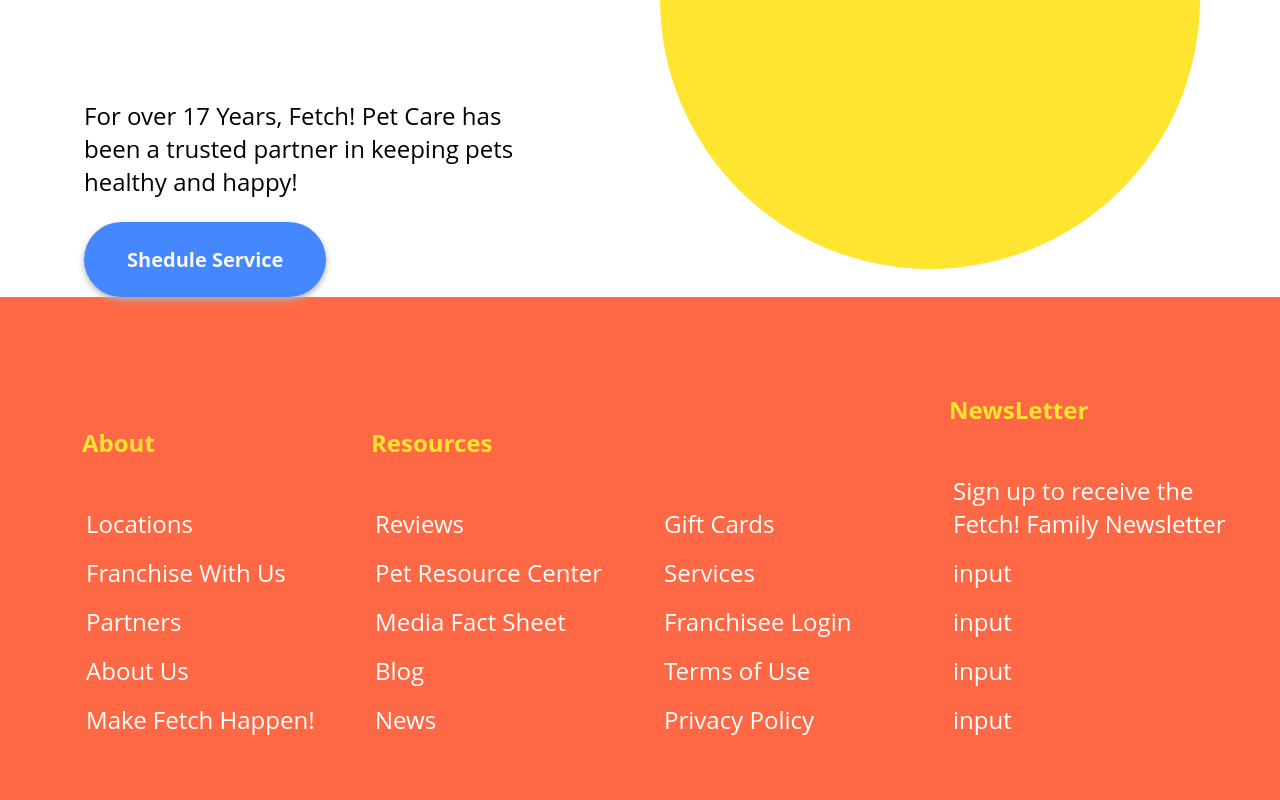
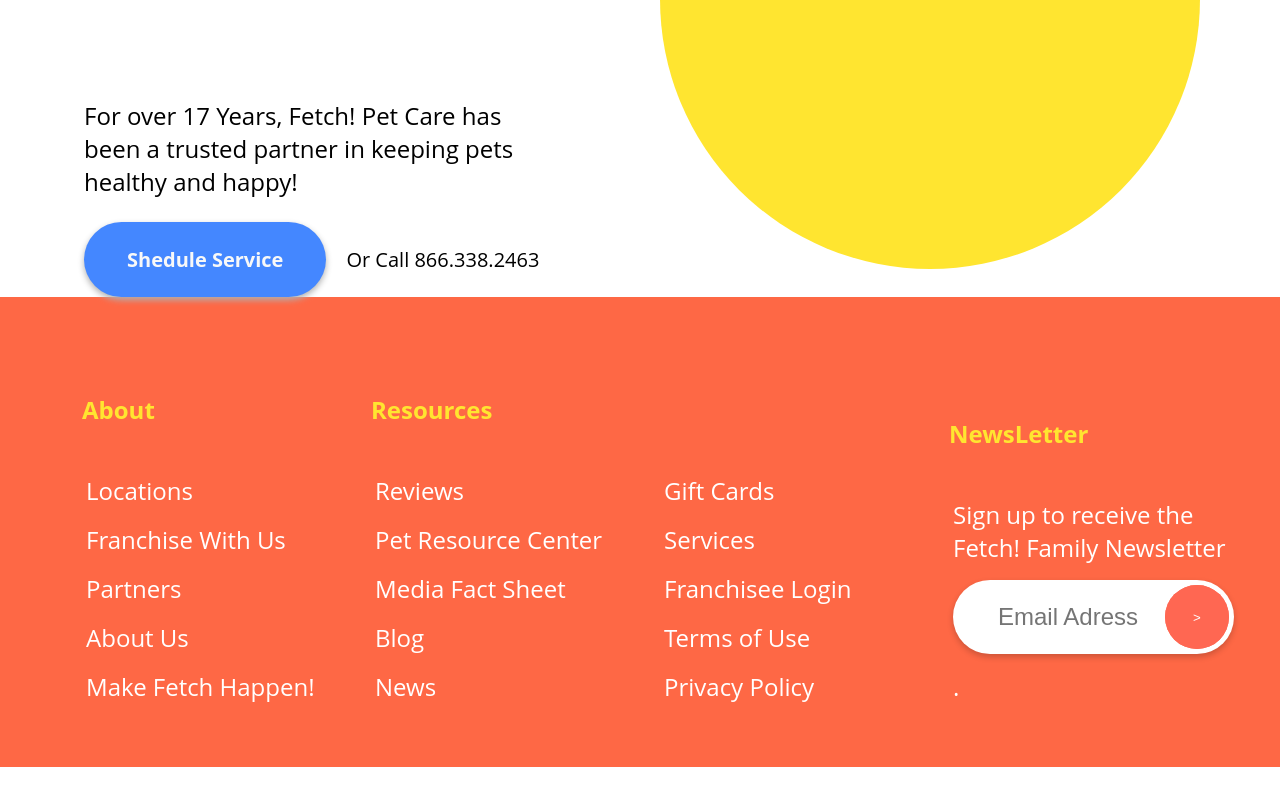
Before and after one commit to ELKINBARRETOC/prueba_frond, an Angular app: page /home in a window 1280 px wide. Shown: the part 668-1468 px from the top of the page. After the commit the page ends 1435 px from the top, so only its background shows below. Built offline with nearby package versions, Linux system fonts and the light colour scheme.

Commit message:
Se agrega component textbox

```diff
--- a/src/app/app.module.ts
+++ b/src/app/app.module.ts
@@ -19,6 +19,7 @@
 import { FranchiseComponent } from './componentes/paginas/franchise/franchise.component';
 import { NofoundComponent } from './componentes/paginas/nofound/nofound.component';
 import { FooterComponent } from './componentes/footer/footer.component';
+import { TextboxComponent } from './componentes/textbox/textbox.component';
 
 @NgModule({
   declarations: [
@@ -33,7 +34,8 @@
     ServicesComponent,
     FranchiseComponent,
     NofoundComponent,
-    FooterComponent
+    FooterComponent,
+    TextboxComponent
   ],
   imports: [
     BrowserModule,
--- a/src/app/componentes/footer/footer.component.html
+++ b/src/app/componentes/footer/footer.component.html
@@ -3,7 +3,10 @@
         <li *ngFor="let item of menu_items">
             <h5>{{item.label}}</h5>
             <ul>
-                <li *ngFor="let subitem of item.submenu"><a [routerLink]="[subitem.href]" [title]="subitem.label">{{subitem.label}}</a></li>
+                <li *ngFor="let subitem of item.submenu">
+                    <a *ngIf="subitem.label!='@'" [routerLink]="[subitem.href]" [title]="subitem.label">{{subitem.label}}</a>
+                    <app-textbox *ngIf="subitem.label=='@'" [config]="{placeholder:'Email Adress'}"></app-textbox>
+                </li>
             </ul>
         </li>
     </ul>
--- a/src/app/componentes/footer/footer.component.ts
+++ b/src/app/componentes/footer/footer.component.ts
@@ -43,10 +43,8 @@
       label: 'NewsLetter',
       submenu:[
                 {label: 'Sign up to receive the Fetch! Family Newsletter', href: ''},
-                {label: 'input', href: 'Email adress'},
-                {label: 'input', href: 'Email adress'},
-                {label: 'input', href: 'Email adress'},
-                {label: 'input', href: 'Email adress'},
+                {label: '@', href: ''},
+                {label: '.', href: ''},
               ]
     },
   ];
--- a/src/app/componentes/paginas/services/services.component.css
+++ b/src/app/componentes/paginas/services/services.component.css
@@ -1,14 +1,13 @@
 div.container{
 
     padding: 0px 84px;
+    font-family: 'Open Sans', 'Segoe UI', sans-serif;
 }
 h1{
-    font-family: 'Open Sans', 'Segoe UI', sans-serif;
     font-size: 84px;
 }
 
 p{
-    font-family: 'Open Sans', 'Segoe UI', sans-serif;
     font-size: 24px;
 }
 button{
@@ -29,3 +28,8 @@
 button:hover{
     background-color: #015F91;
 }
+
+span{
+    padding-left: 20px;
+    font-size: 20px;
+}
--- a/src/app/componentes/paginas/services/services.component.html
+++ b/src/app/componentes/paginas/services/services.component.html
@@ -2,6 +2,6 @@
     <h1>We Get Pet Care!</h1>
     <p>For over 17 Years, Fetch! Pet Care has been a trusted partner in keeping pets healthy and happy!</p>
     <div>
-        <button>Shedule Service</button>
+        <button>Shedule Service</button><span>Or Call 866.338.2463</span>
     </div>
 </div>
--- /dev/null
+++ b/src/app/componentes/textbox/textbox.component.css
@@ -0,0 +1,62 @@
+.container{
+
+    padding: 5px;
+    /*border: 1px solid;*/
+    display: grid;
+    grid-template-columns: 95% 5%;
+    grid-template-rows: 100%;
+    border-radius: 40px;
+    box-shadow: 0px 3px 6px rgba(0,0,0,.2);
+    font-family: 'Open Sans', 'Segoe UI', sans-serif;
+    background-color: #fff;
+}
+
+.container input[type='text']{
+    width: calc(100% - 74px);
+    height: 64px;
+    padding: 0px 40px;
+    border: none;
+    outline: none;
+    border-radius: 40px;
+    color: #808080;
+    font-size: 24px;
+    font-weight: lighter;
+}
+
+.container-circulo{
+
+    display: grid;
+    grid-template-columns: 100%;
+    grid-template-rows: 100%;
+    align-items: center;
+    justify-items: right;
+}
+
+.circulo{
+    background-color: #FF6752;
+    height: 64px;
+    width: 64px;
+    border-radius: 50%;
+
+    display: grid;
+    grid-template-columns: 100%;
+    grid-template-rows: 100%;
+    align-items: center;
+    justify-items: center;
+}
+
+.circulo button{
+    color:#fff;
+    background-color: #FF6752;
+    height: 64px;
+    width: 64px;
+    border-radius: 50%;
+    border: none;
+    cursor: pointer;
+
+}
+
+.circulo button:hover{
+    color:#fff;
+    background-color: #D65C15;
+}
--- /dev/null
+++ b/src/app/componentes/textbox/textbox.component.html
@@ -0,0 +1,4 @@
+<div class="container">
+    <div><input type="text" name="zip_code" id="zip_code" [placeholder]="config.placeholder"></div>
+    <div class="container-circulo"><div class="circulo"><button>></button></div></div>
+</div>
--- /dev/null
+++ b/src/app/componentes/textbox/textbox.component.ts
@@ -0,0 +1,17 @@
+import { Component, Input, OnInit } from '@angular/core';
+
+@Component({
+  selector: 'app-textbox',
+  templateUrl: './textbox.component.html',
+  styleUrls: ['./textbox.component.css']
+})
+export class TextboxComponent implements OnInit {
+
+  @Input() config: any = {};
+
+  constructor() { }
+
+  ngOnInit(): void {
+  }
+
+}
```
Also changed, not shown: 1 other file (tests, documents, lock files or other folders).
